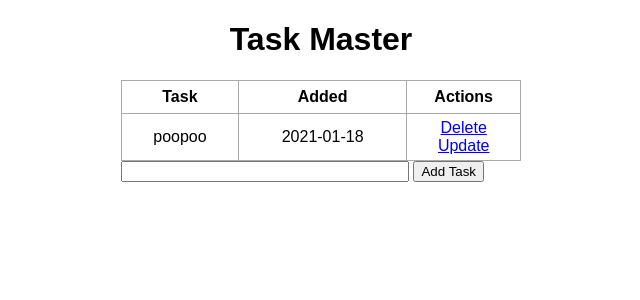
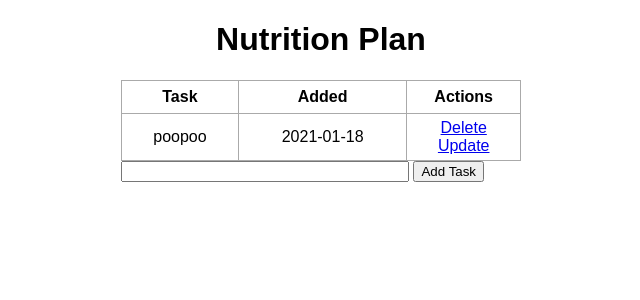
Before and after one commit to EugeneL97/Nutrition-Plan, a Flask app: page / in a window 1280 px wide. Shown: the top 300 px of the page, without its empty margins (319-959 px from the left). Run offline with Flask 2, Linux system fonts and the light colour scheme; data comes from the database, SQL or seed files in the repository.

Commit message:
Changed page to reflect Nutrition Plan.

```diff
--- a/templates/index.html
+++ b/templates/index.html
@@ -1,13 +1,13 @@
 {% extends 'base.html' %}
 
 {% block head %}
-<title>Task Master</title>
+<title>Nutrition Plan</title>
 {% endblock %}
 
 {% block body %}
 <div class="content">
-    <h1>Task Master</h1>
-    {% if tasks|length < 1 %}
+    <h1>Nutrition Plan</h1>
+    {% if tasks|length < 1 %} <!-- Can tasks be converted to something relevant for nutrition plan?-->
     <h4>There are no tasks. Create one below!</h4>
     {% else %}
     <table>
```
